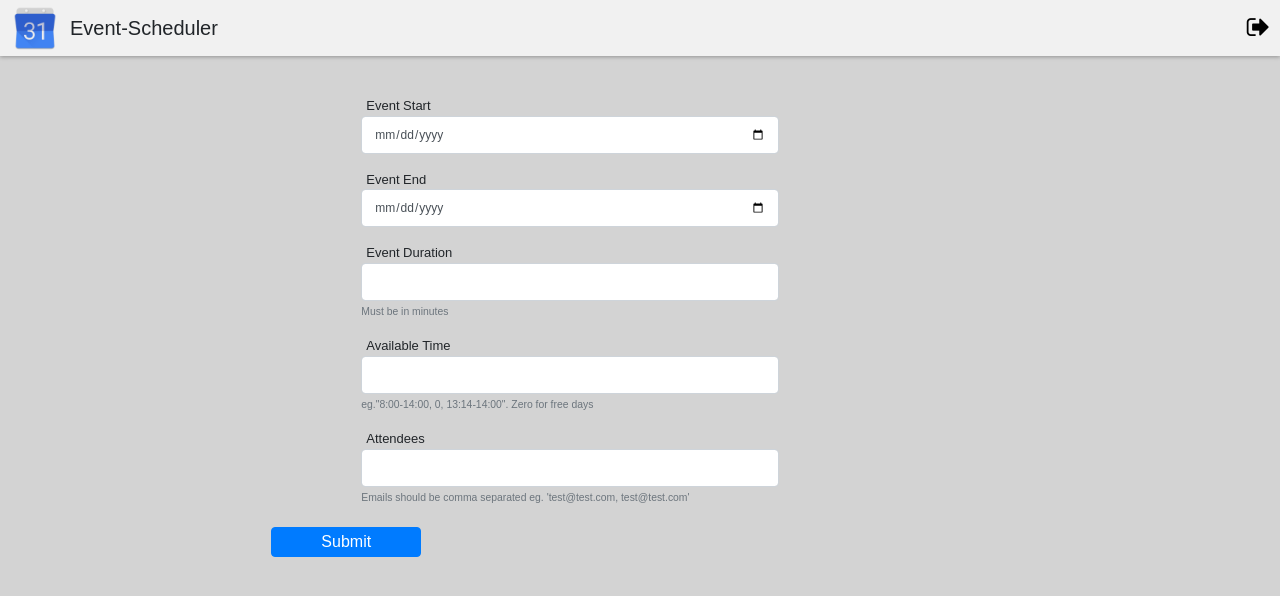
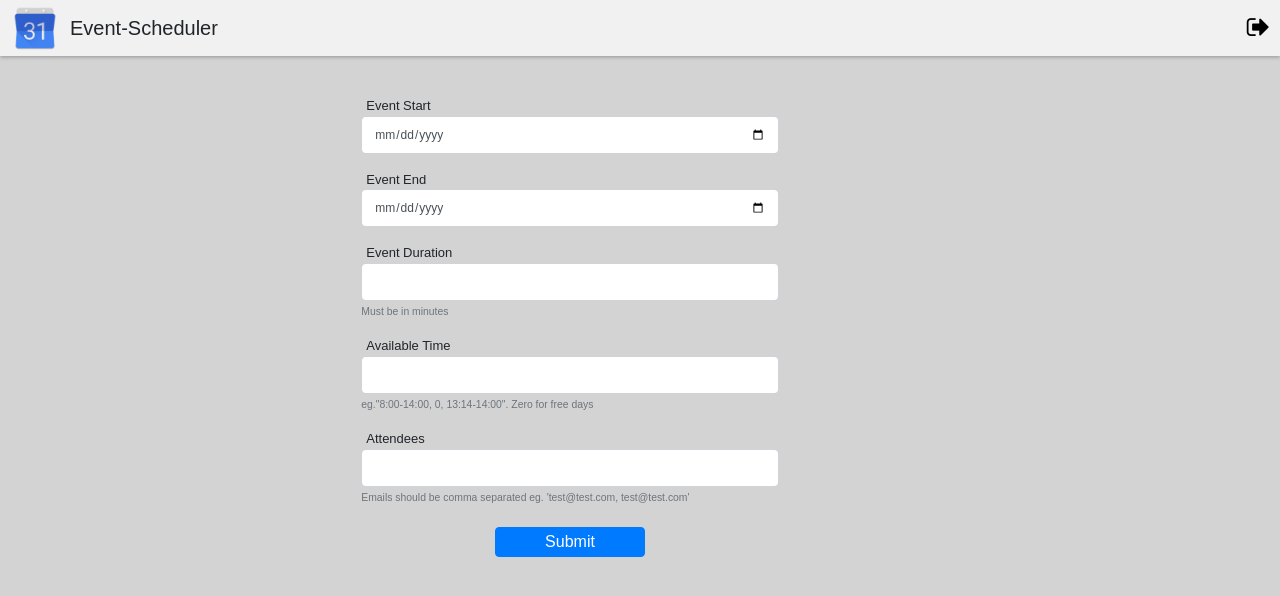
Before and after one commit to KostasGan/scheduler-api, a website: page home.html in a window 1280 px wide. Drawn offline with nearby package versions, Linux system fonts and the light colour scheme.

Commit message:
group submit button

```diff
--- a/home.html
+++ b/home.html
@@ -188,7 +188,7 @@
                     <small for="attendees" class="text-muted">Emails should be comma separated eg. 'test@test.com, test@test.com'</small>
                 </div>
             </div>
-            <div class="col-sm-6">
+            <div class="form-group">
                 <div class="sk col">
                     <button type="submit" class="btn btn-primary">Submit</button>
                 </div>
```
